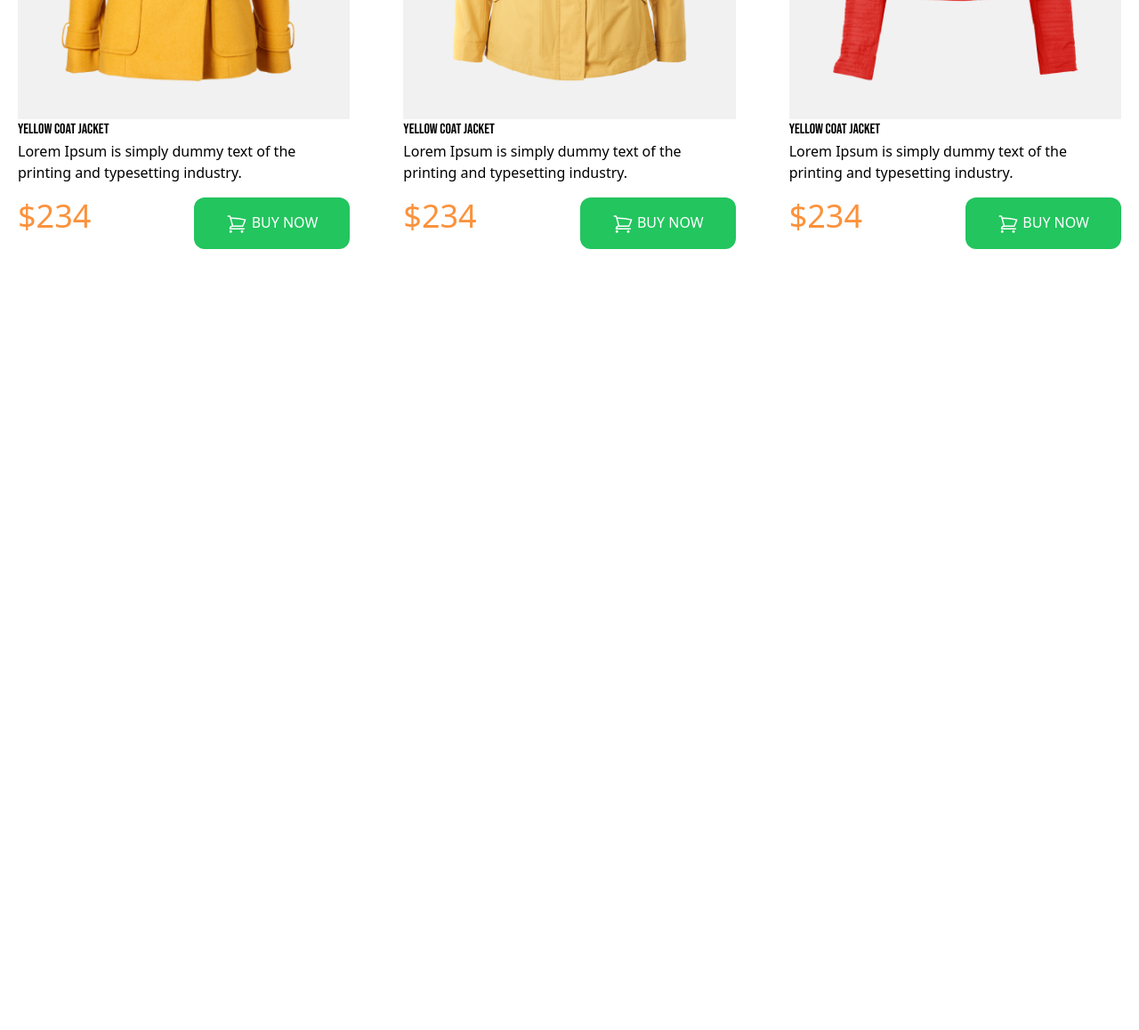
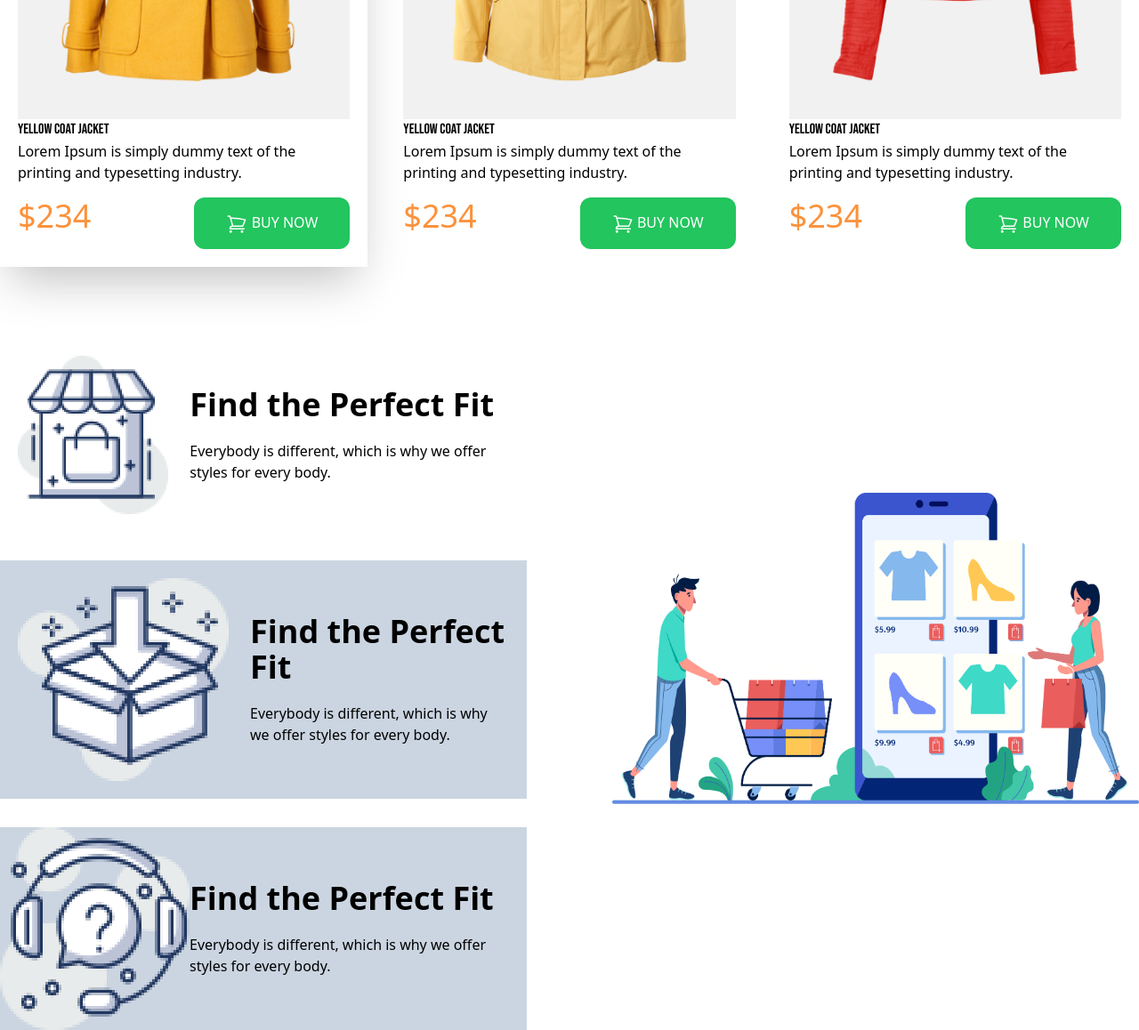
Before and after one commit to Samisahariar/penguin-website, a plain HTML site: page index.html in a window 1280 px wide. Shown: the part 1589-2747 px from the top of the page at 89% size. Before the commit the page ends 1889 px from the top, so only its background shows below. Drawn offline with nearby package versions, Linux system fonts and the light colour scheme.

```diff
--- a/index.html
+++ b/index.html
@@ -90,7 +90,7 @@
         </div>
         <h1 class="text-4xl font-bebasd uppercase mt-10">Man Jacket</h1>
         <div class="grid lg:grid-cols-3 md:grid-cols-2 grid-cols-1 gap-5">
-            <div class="p-5">
+            <div class="p-5 shadow-2xl">
                 <div class="p-10 bg-[#F1F1F1]">
                     <img src="images/jacket-1.png" alt="">
                 </div>
@@ -139,6 +139,37 @@
                 </div>
             </div>
         </div>
+        <div class="grid grid-cols-2 items-center gap-24">
+            <div class="flex gap-8 flex-col pt-20">
+                <div class="flex items-center bg-white gap-6 p-5">
+                    <div class="">
+                        <img src="icons/house.png" alt="">
+                    </div>
+                    <div>
+                        <h3 class="text-4xl font-bold mb-5">Find the Perfect Fit</h3>
+                        <p>Everybody is different, which is why we
+                            offer styles for every body.</p>
+                    </div>
+                </div>
+                <div class="flex items-center bg-slate-300 gap-6 p-5">
+                    <img src="icons/box.png" alt="">
+                    <div>
+                        <h3 class="text-4xl font-bold mb-5">Find the Perfect Fit</h3>
+                        <p>Everybody is different, which is why we
+                            offer styles for every body.</p>
+                    </div>
+                </div>
+                <div class="flex items-center bg-slate-300">
+                    <img src="icons/question.png" alt="">
+                    <div>
+                        <h3 class="text-4xl font-bold mb-5">Find the Perfect Fit</h3>
+                        <p>Everybody is different, which is why we
+                            offer styles for every body.</p>
+                    </div>
+                </div>
+            </div>
+            <img src="images/shopping.png" alt="">
+        </div>
     </main>
     <footer>
 
```
